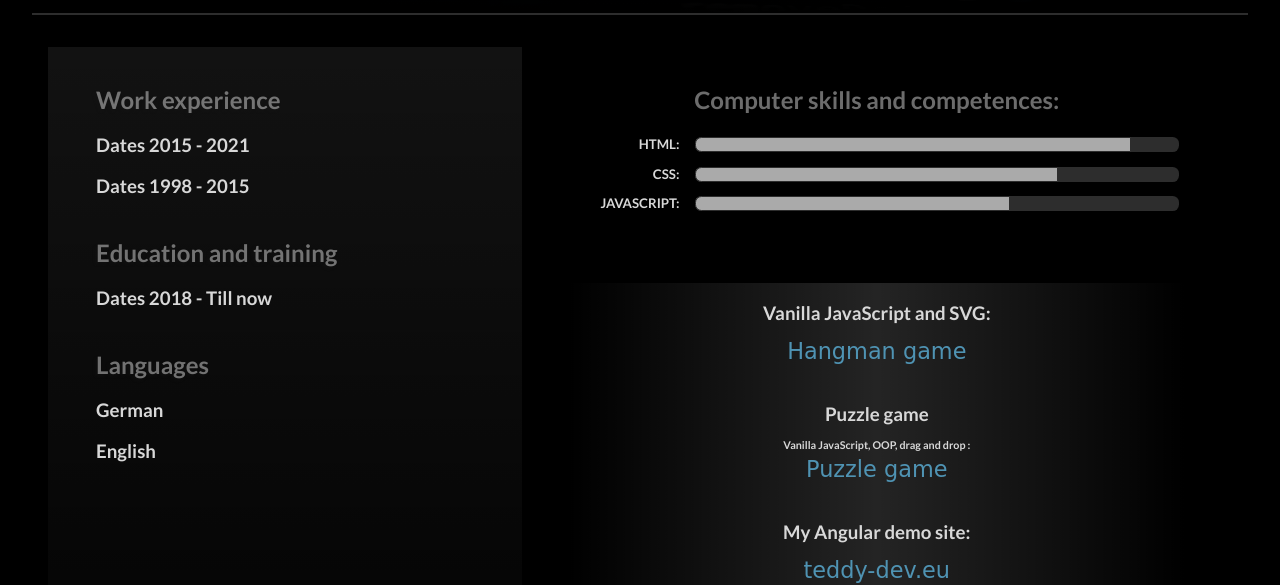
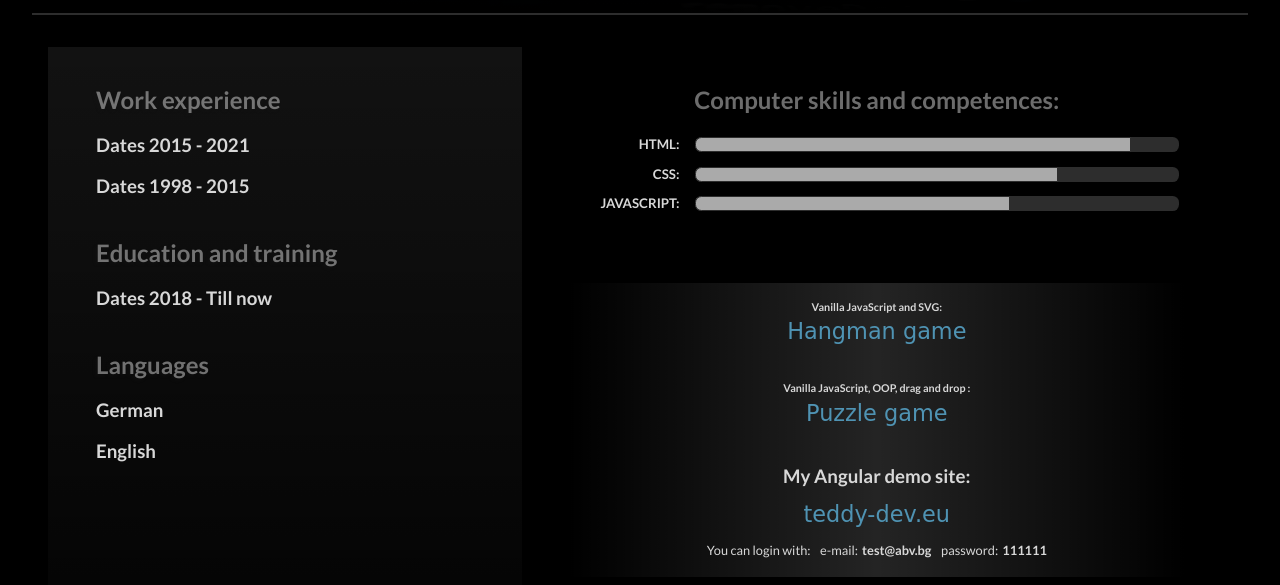
Before and after one commit to Tedo74/Tedo74.github.io, a plain HTML site: page index.html in a window 1280 px wide. Shown: the part 221-806 px from the top of the page. Drawn offline with Linux system fonts and the light colour scheme; a web font is replaced by a local one.

Commit message:
markup changes

```diff
--- a/index.html
+++ b/index.html
@@ -137,15 +137,10 @@
                 </div>
                 <div class="demo-site">
                     <div class="demo-site-item">
-                        <h3>
-                            Vanilla JavaScript and SVG:
-                        </h3>
+                        <h6>Vanilla JavaScript and SVG:</h6>
                         <a href="./hangman/game.html" target="_blank">Hangman game</a>
                     </div>
                     <div class="demo-site-item">
-                        <h3>
-                            Puzzle game
-                        </h3>
                         <h6>Vanilla JavaScript, OOP, drag and drop :</h6>
                         <a href="./puzzle/index.html" target="_blank">Puzzle game</a>
                     </div>
```
